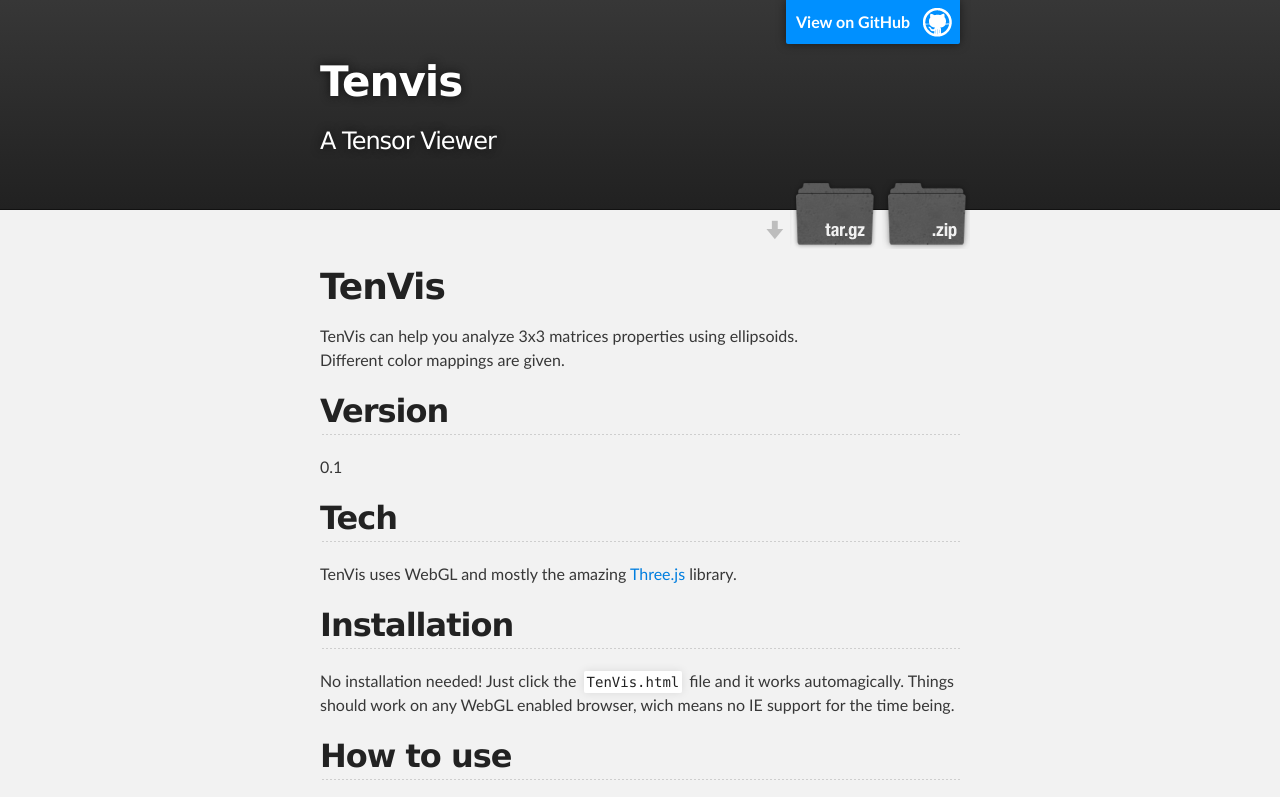
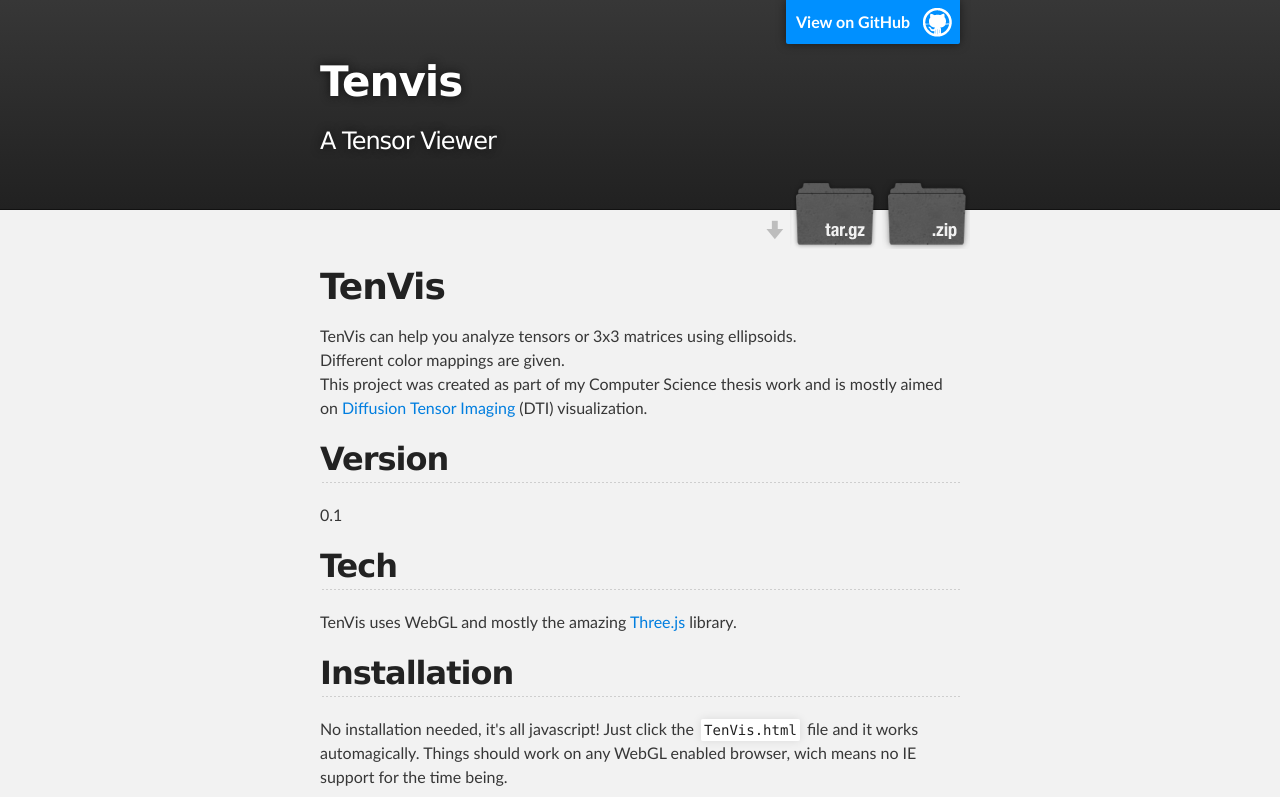
Before and after one commit to quiuquio/TenVis, a plain HTML site: page index.html in a window 1280 px wide. Shown: the top 797 px of the page. Drawn offline with Linux system fonts and the light colour scheme.

Commit message:
Added info to page

```diff
--- a/index.html
+++ b/index.html
@@ -34,8 +34,11 @@
         <h1>
 <a name="tenvis" class="anchor" href="#tenvis"><span class="octicon octicon-link"></span></a>TenVis</h1>
 
-<p>TenVis can help you analyze 3x3 matrices properties using ellipsoids.<br>
-Different color mappings are given.</p>
+<p>TenVis can help you analyze tensors or 3x3 matrices using ellipsoids.<br>
+Different color mappings are given.<br>
+This project was created as part of my Computer Science thesis work and is mostly aimed on
+<a name="DTI" href="http://en.wikipedia.org/wiki/Diffusion_MRI">Diffusion Tensor Imaging</a> (DTI) visualization.
+</p>
 
 <h2>
 <a name="version" class="anchor" href="#version"><span class="octicon octicon-link"></span></a>Version</h2>
@@ -50,7 +53,7 @@ Different color mappings are given.</p>
 <h2>
 <a name="installation" class="anchor" href="#installation"><span class="octicon octicon-link"></span></a>Installation</h2>
 
-<p>No installation needed! Just click the <code>TenVis.html</code> file and it works automagically. Things should work on any WebGL enabled browser, wich means no IE support for the time being.</p>
+<p>No installation needed, it's all javascript! Just click the <code>TenVis.html</code> file and it works automagically. Things should work on any WebGL enabled browser, wich means no IE support for the time being.</p>
 
 <h2>
 <a name="how-to-use" class="anchor" href="#how-to-use"><span class="octicon octicon-link"></span></a>How to use</h2>
@@ -86,7 +89,9 @@ For each tensor, the first line contains the coordinates. The next three lines c
  XX, XY, XZ<br>
  YX, YY, YZ<br>
  ZX, ZY, ZZ<br>
-while the last line contains the eigenvalues of the matrix.</p>
+while the last line contains the eigenvalues of the matrix.<br>
+The eigenvalues should be ordered in descending order and the eigenvectors should be ordered accordingly.
+</p>
 
 <h2>
 <a name="snapshots" class="anchor" href="#snapshots"><span class="octicon octicon-link"></span></a>Snapshots</h2>
```
